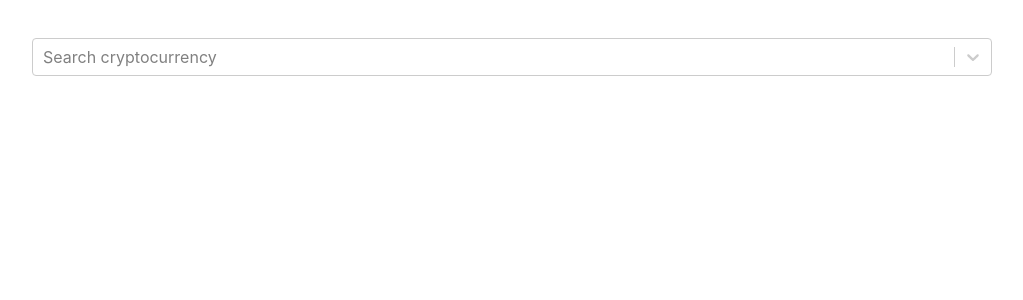
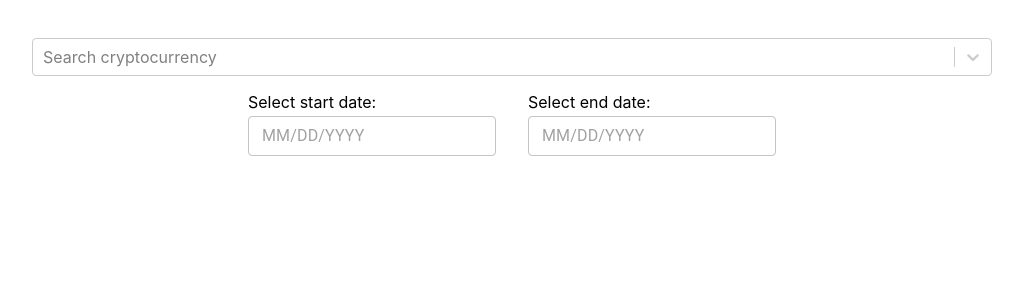
Before and after one commit to MatasA-commits/Crypto-app, a React (Create React App) app in the folder client/: page / in a window 1280 px wide. Shown: the top 300 px of the page, without its empty margins (128-1151 px from the left). Built offline with nearby package versions, Linux system fonts and the light colour scheme; no server answers.

Commit message:
Feat: created and implemented date picker component

```diff
--- a/client/src/App.tsx
+++ b/client/src/App.tsx
@@ -2,19 +2,46 @@ import React, { useState, useEffect } from 'react';
 import './styles/App.scss';
 import Select from "react-select";
 import axios from 'axios';
+import DatePickerComponent from './components/DatePicker';
 
 const backendUrl = 'http://localhost:4000'
 
 export default function App() {
   const [cryptioOptions, setCryptioOptions] = useState();
-  const [selectedOptions, setSelectedOptions] = useState();
-  const [error, setError] = useState(false)
+  const [selectedOption, setSelectedOption] = useState();
+  const [error, setError] = useState(false);
+  const [minDate, setMinDate] = useState();
+  const [maxDate, setMaxDate] = useState();
 
   useEffect(() => {
     axios.get(`${backendUrl}/optionList`).then((response) => {
       setCryptioOptions(response.data)
     });
   }, []);
+
+  function getStartDate(date: any) {
+    const month = date.$d.getUTCMonth() + 1;
+    const day = date.$d.getUTCDate() + 1;
+    const year = date.$d.getUTCFullYear();
+    console.log({
+      month,
+      day,
+      year
+    });
+    setMinDate(date)
+  }
+
+  function getEndDate(date: any) {
+    const month = date.$d.getUTCMonth() + 1;
+    const day = date.$d.getUTCDate() + 1;
+    const year = date.$d.getUTCFullYear();
+    console.log({
+      month,
+      day,
+      year
+    })
+    setMaxDate(date)
+  }
 
   function handleInput(input: string) {
     if (input.length >= 30) {
@@ -25,25 +52,38 @@ export default function App() {
 
   function handleSelect(data: any) {
     console.log(data)
-    setSelectedOptions(data);
+    setSelectedOption(data);
   }
 
   return (
     <div className="app">
       <div className='input-error'>
-        {error === true ? 'Input is too long' : ''}
+        {error === true ? 'There is no cryptocurrency with a name so long' : ''}
       </div>
       <div className="dropdown-container">
         <Select
           options={cryptioOptions}
           placeholder="Search cryptocurrency"
-          value={selectedOptions}
+          value={selectedOption}
           onChange={handleSelect}
           isSearchable={true}
           isMulti={false}
           onInputChange={handleInput}
         />
       </div>
+      <div className='date-picker-container'>
+        <div>
+          <DatePickerComponent label={'Select start date:'}
+      onSelect={(date:any) => getStartDate(date)}
+       minDate={'none'} maxDate={maxDate} />
+        </div>
+      <div>
+        <DatePickerComponent label={'Select end date:'}
+       onSelect={(date:any) => getEndDate(date)}
+       minDate={minDate} maxDate={'none'} />
+      </div>
+
+      </div>
     </div>
   );
 }
--- /dev/null
+++ b/client/src/components/DatePicker.tsx
@@ -0,0 +1,28 @@
+import React from 'react'
+import { AdapterDayjs } from "@mui/x-date-pickers/AdapterDayjs";
+import { LocalizationProvider } from "@mui/x-date-pickers/LocalizationProvider";
+import { DatePicker} from "@mui/x-date-pickers/DatePicker";
+import '../styles/DatePicker.scss'
+
+interface DatePickerComponentProps {
+  label: string;
+  onSelect: (date: any) => void;
+  minDate: any;
+  maxDate: any;
+}
+
+const DatePickerComponent = ({label, onSelect, minDate, maxDate}: DatePickerComponentProps) => {
+  console.log(minDate)
+
+  return (
+    <>
+    <LocalizationProvider dateAdapter={AdapterDayjs}>
+      <p className='label'>{label}</p>
+      <DatePicker slotProps={{textField: {size: 'small'}}} onChange={onSelect}
+       minDate={'none' ? minDate : ''} maxDate={'none' ? maxDate : ''}/>
+    </LocalizationProvider>
+    </>
+  )
+}
+
+export default DatePickerComponent
--- a/client/src/index.scss
+++ b/client/src/index.scss
@@ -11,14 +11,3 @@ code {
   font-family: source-code-pro, Menlo, Monaco, Consolas, 'Courier New',
     monospace;
 }
-
-.app-container {
-  margin: 2rem 10rem;
-}
-
-
-@media only screen and (max-width: 700px) {
-  .app-container {
-    margin: 2rem;
-  }
-}
--- a/client/src/styles/App.scss
+++ b/client/src/styles/App.scss
@@ -8,3 +8,25 @@
 	color: red;
 	margin: 0.2rem 0;
 }
+
+.date-picker-container {
+  display: flex;
+  justify-content: center;
+	align-items: center;
+  gap: 2rem;
+}
+
+.app-container {
+  margin: 2rem 10rem;
+}
+
+@media only screen and (max-width: 700px) {
+  .app-container {
+    margin: 2rem;
+  }
+
+	.date-picker-container {
+		flex-direction: column;
+		gap: 0.5rem;
+	}
+}
--- /dev/null
+++ b/client/src/styles/DatePicker.scss
@@ -0,0 +1,3 @@
+.label {
+  margin-bottom: 0.2rem;
+}
```
Also changed, not shown: client/package.json (+7 -1 lines), 1 other file (tests, documents, lock files or other folders).
